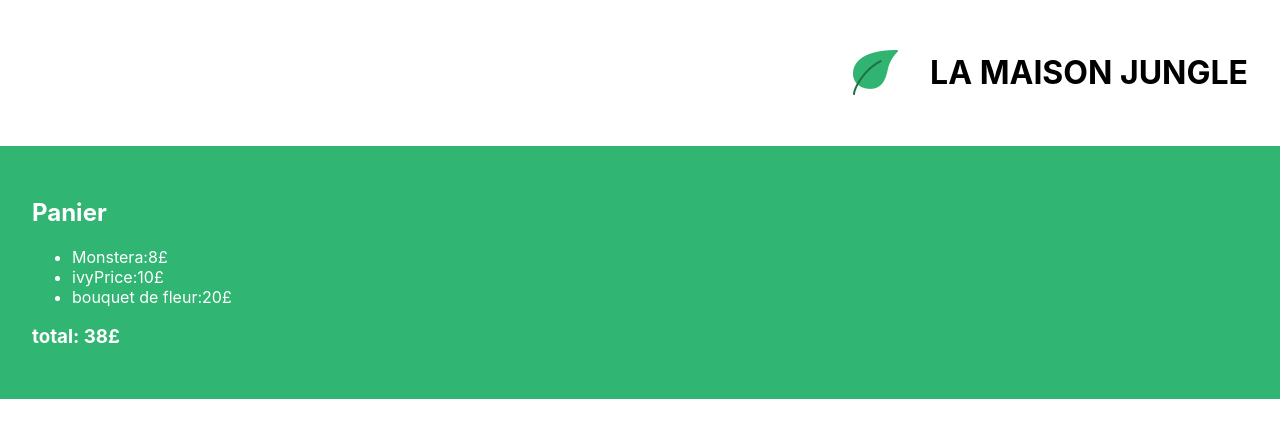
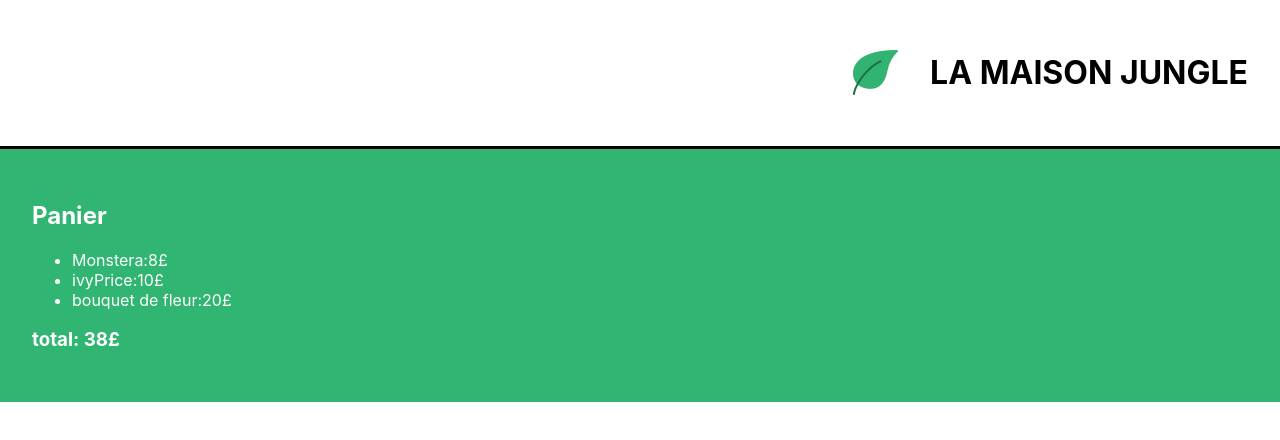
Before and after one commit to Muki-Dev/la-maison-jungle, a React (Create React App) app: page / in a window 1280 px wide. Shown: the top 440 px of the page. Built offline with nearby package versions, Linux system fonts and the light colour scheme.

Commit message:
add style

```diff
--- a/src/styles/Banner.css
+++ b/src/styles/Banner.css
@@ -2,7 +2,7 @@
     color: black;
     text-align: right;
     padding: 32px;
-    border-radius: solid 3px black;
+    border-bottom: solid 3px black;
     display: flex;
     justify-content: flex-end;
     flex-direction: row;
```
